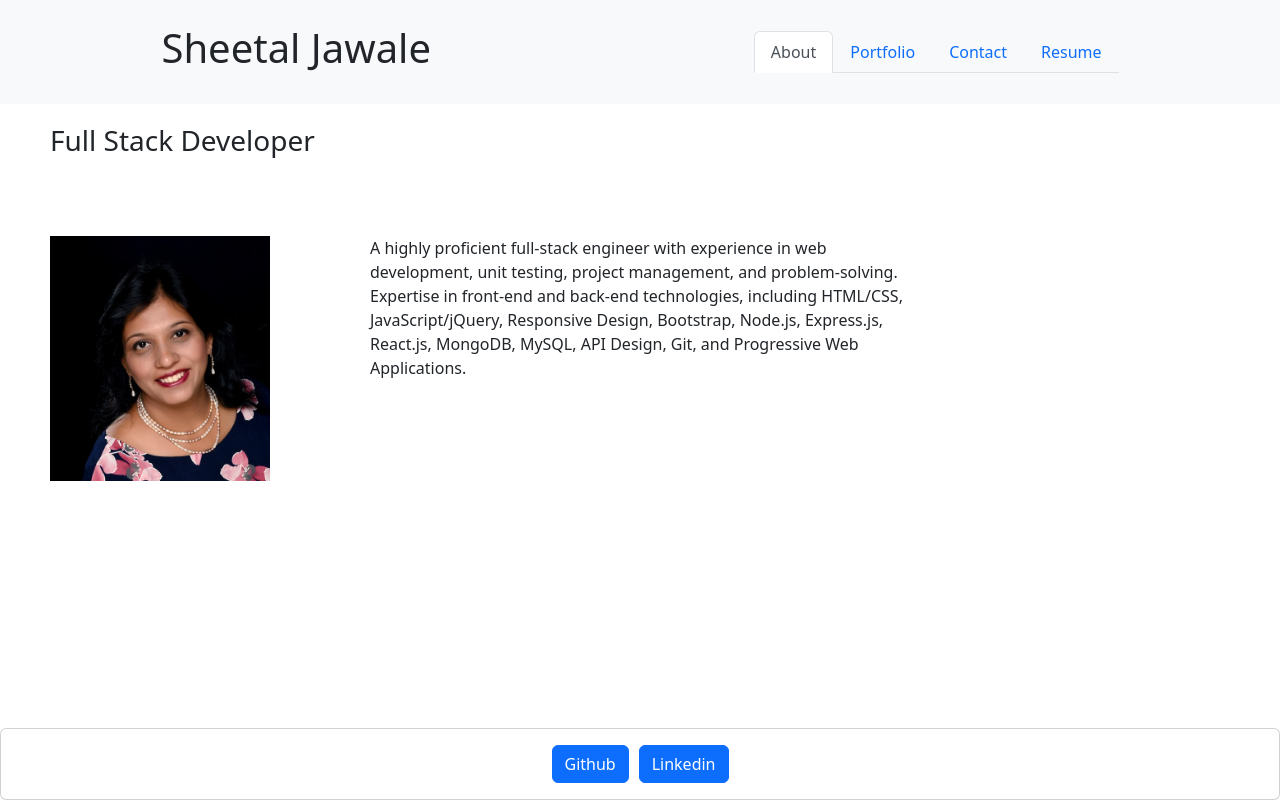
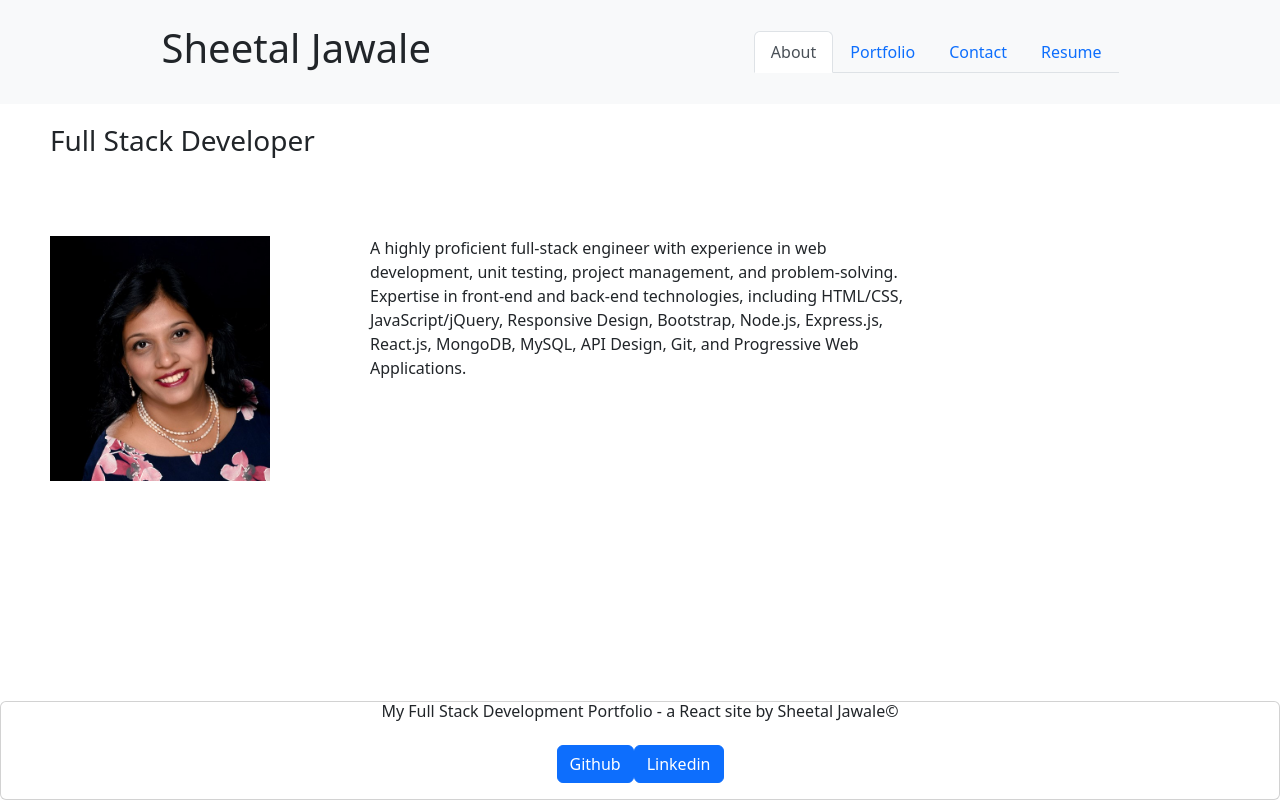
Before and after one commit to sheetaljwl795/React-Portfolio, a React (Create React App) app: page / in a window 1280 px wide. Built offline with nearby package versions, Linux system fonts and the light colour scheme.

Commit message:
updated contact and about components

```diff
--- a/package.json
+++ b/package.json
@@ -11,6 +11,7 @@
     "gh-pages": "^4.0.0",
     "react": "^18.2.0",
     "react-dom": "^18.2.0",
+    "react-icons": "^4.6.0",
     "react-scripts": "5.0.1",
     "web-vitals": "^2.1.4"
   },
--- a/src/App.js
+++ b/src/App.js
@@ -5,7 +5,7 @@ import Portfolio from './components/Portfolio';
 import Contact from './components/Contact';
 import Resume from './components/Resume';
 import Footer from './components/Footer';
-import './App.css';
+
 
 function App() {
 
--- a/src/components/Footer.js
+++ b/src/components/Footer.js
@@ -2,13 +2,15 @@ import React from "react";
 
 function Footer() {
   return (
-<div class="card text-center fixed-bottom">
-  <div class="card-body d-flex justify-content-center">
-    <a href="https://github.com/sheetaljwl795" class="btn btn-primary btn-spacing">Github</a>
-    <a href="https://www.linkedin.com/in/sheetaljawale/" class="btn btn-primary btn-spacing">Linkedin</a>
-  </div>
-</div>
+    <div className="card text-center fixed-bottom">
+      <h6>My Full Stack Development Portfolio - a React site by Sheetal Jawale©</h6>
+      <div className="card-body d-flex justify-content-center">
+        <a href="https://github.com/sheetaljwl795" className="btn btn-primary btn-spacing">Github</a>
+        <a href="https://www.linkedin.com/in/sheetaljawale/" className="btn btn-primary btn-spacing">Linkedin</a>
+      </div>
+    </div>
   );
-};
+}
+
 
 export default Footer;
```
Also changed, not shown: 1 other file (tests, documents, lock files or other folders).
